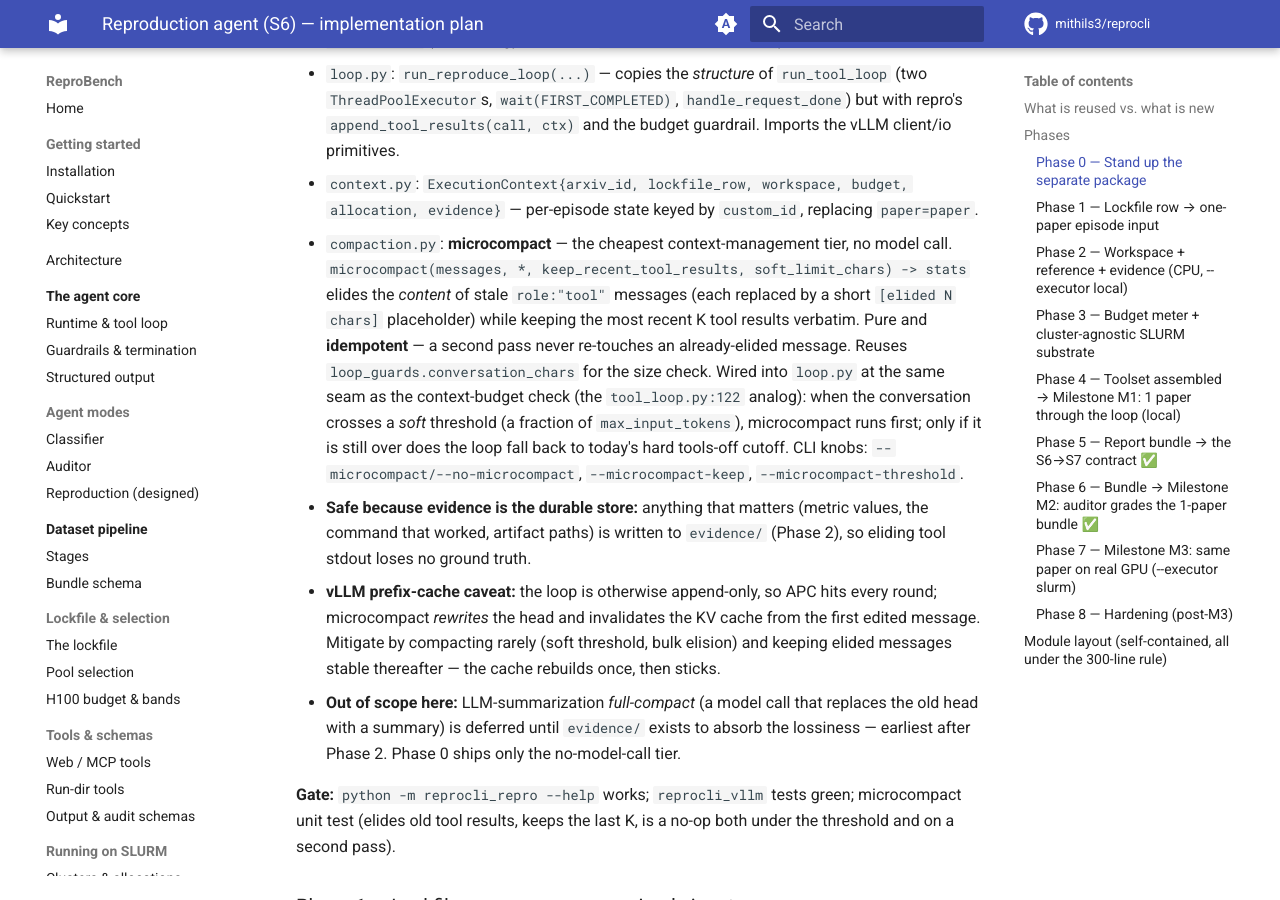
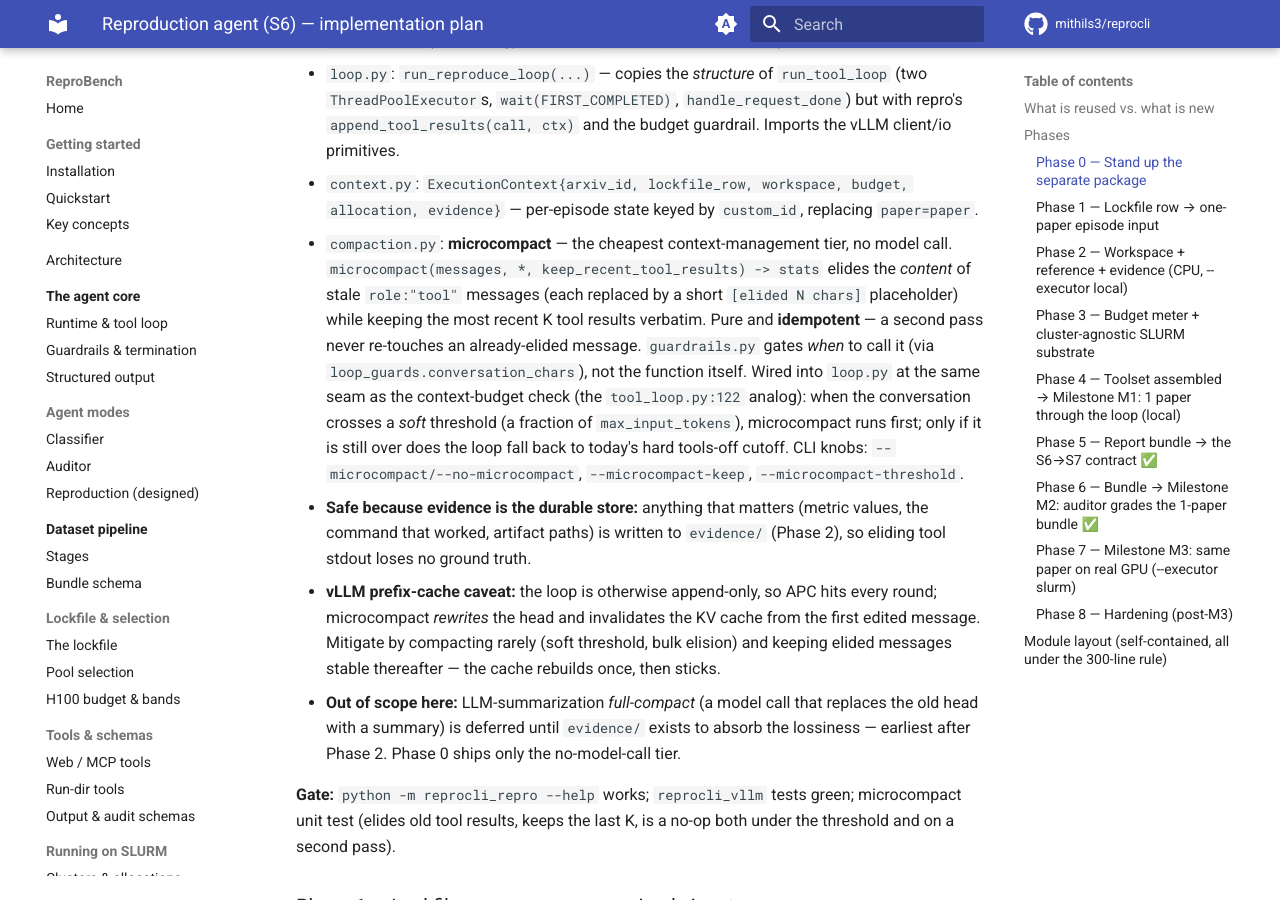
Before and after one commit to mithils3/reprocli, an MkDocs documentation site: the page built from docs/reproduction-agent-plan.md, in a window 1280 px wide and 900 px high, scrolled down 1376 px. Built offline with MkDocs 1.6.1 and Material for MkDocs 9.7.7, drawn with Linux system fonts in a browser that asks for light colours; comment, search, counter and statistics services are not loaded.

Commit message:
refactor(kill): K15 compaction.soft_limit_chars — always 0 from its only caller (guardrails.py); hardcoded the always-elide behavior, deleted the soft-branch test
Co-Authored-By: Claude Fable 5 <noreply@anthropic.com>

```diff
--- a/docs/reproduction-agent-plan.md
+++ b/docs/reproduction-agent-plan.md
@@ -58,12 +58,13 @@ grades.
   allocation, evidence}` — per-episode state keyed by `custom_id`, replacing
   `paper=paper`.
 - `compaction.py`: **microcompact** — the cheapest context-management tier, no
-  model call. `microcompact(messages, *, keep_recent_tool_results,
-  soft_limit_chars) -> stats` elides the *content* of stale `role:"tool"`
-  messages (each replaced by a short `[elided N chars]` placeholder) while
-  keeping the most recent K tool results verbatim. Pure and **idempotent** —
-  a second pass never re-touches an already-elided message. Reuses
-  `loop_guards.conversation_chars` for the size check. Wired into `loop.py` at
+  model call. `microcompact(messages, *, keep_recent_tool_results) -> stats`
+  elides the *content* of stale `role:"tool"` messages (each replaced by a
+  short `[elided N chars]` placeholder) while keeping the most recent K tool
+  results verbatim. Pure and **idempotent** — a second pass never re-touches
+  an already-elided message. `guardrails.py` gates *when* to call it (via
+  `loop_guards.conversation_chars`), not the function itself. Wired into
+  `loop.py` at
   the same seam as the context-budget check (the `tool_loop.py:122` analog):
   when the conversation crosses a *soft* threshold (a fraction of
   `max_input_tokens`), microcompact runs first; only if it is still over does
```
Also changed, not shown: 3 other files.
